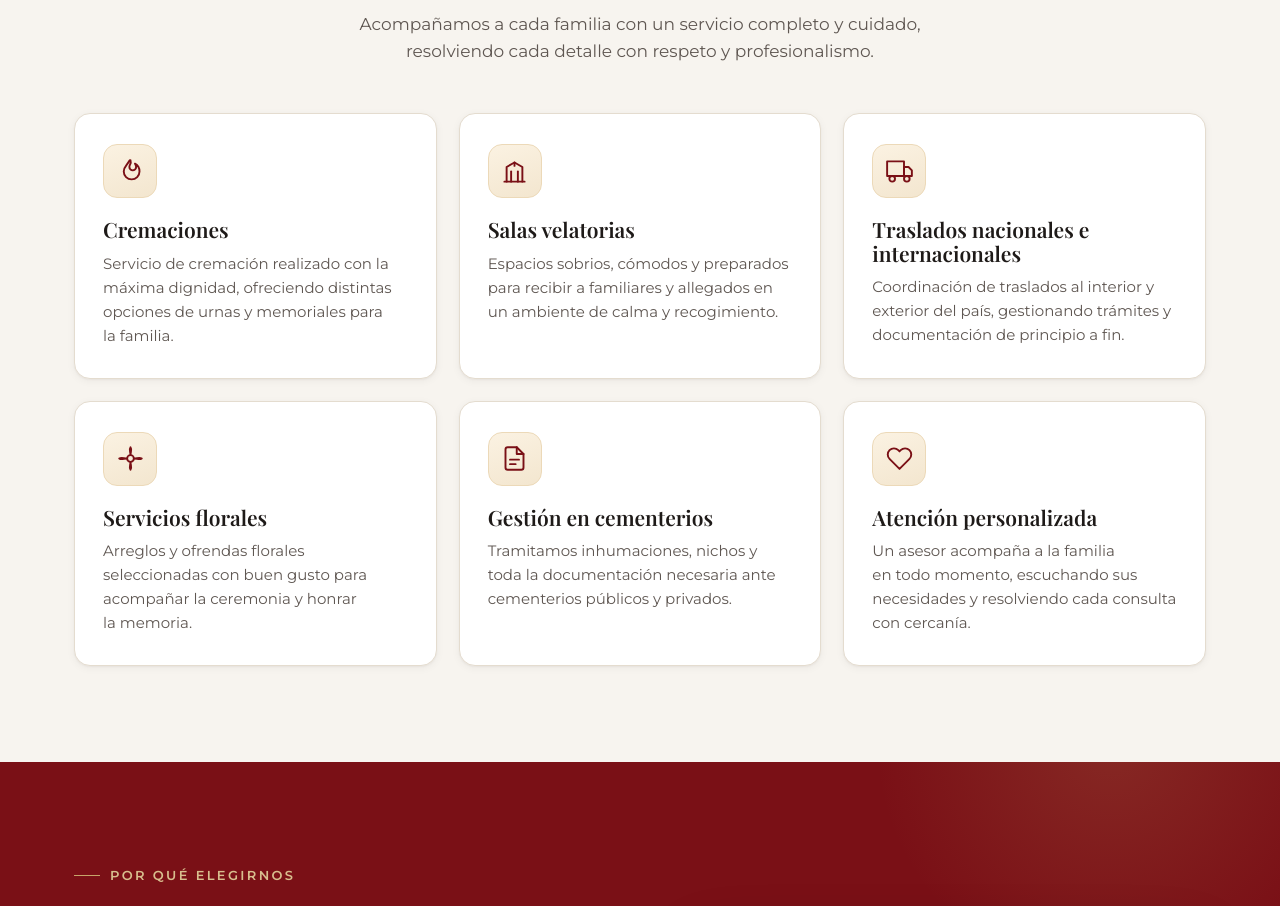
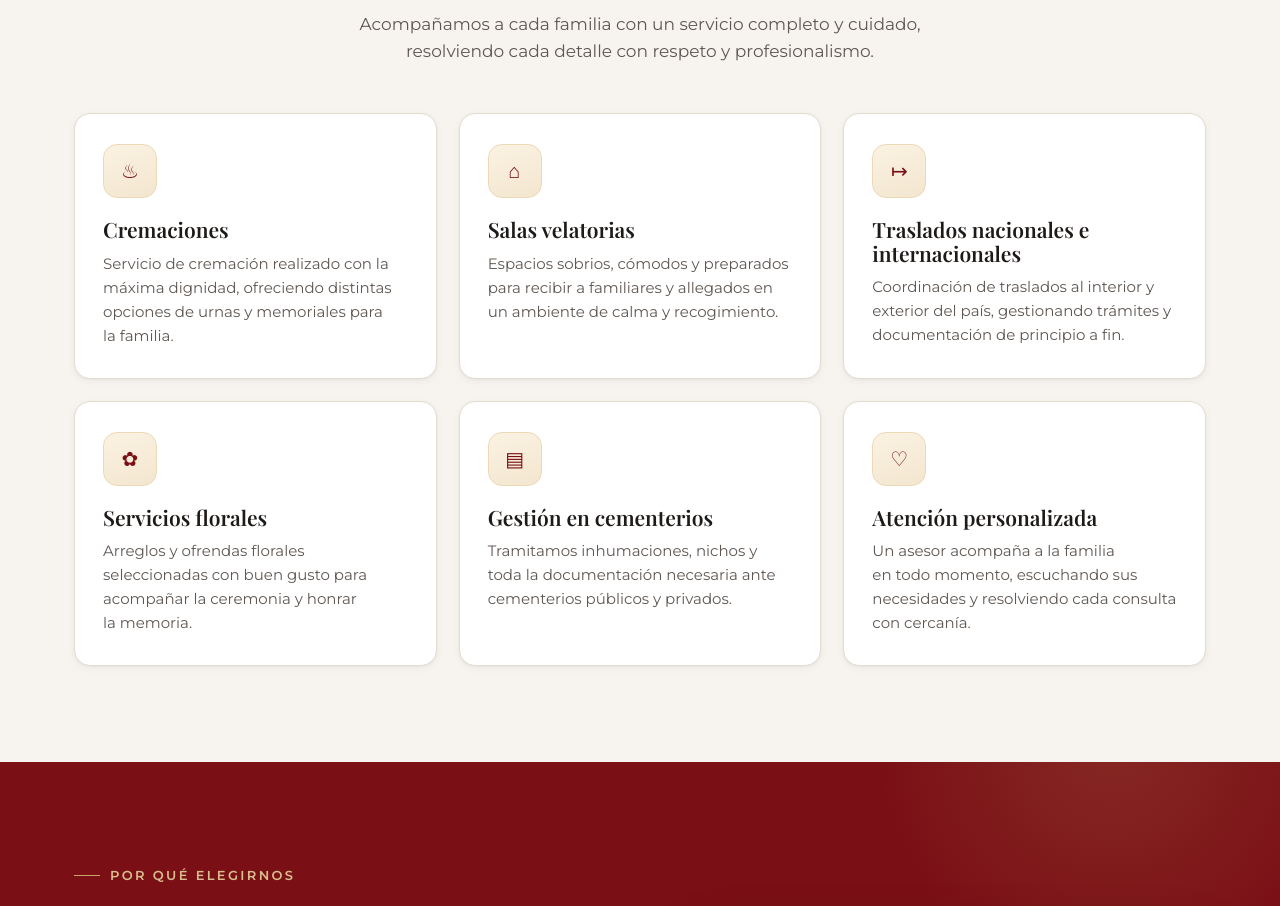
Before and after one commit to fedeposada-front/sepelios-moron-landing, a React (Vite) app: page / in a window 1280 px wide. Shown: the part 1038-1944 px from the top of the page. Built offline with nearby package versions, Linux system fonts and the light colour scheme; no server answers.

Commit message:
fix: restore production layout with CMS-driven content

```diff
--- a/src/components/Services.jsx
+++ b/src/components/Services.jsx
@@ -1,85 +1,32 @@
+import { useSiteDataContext } from '../context/SiteDataContext'
+import { cmsItems, cmsItem } from '../cms/parseCMS'
+
 export default function Services() {
+  const { cms } = useSiteDataContext()
+  const section = cmsItem(cms, 'seccion', 'servicios')
+  const items = cmsItems(cms, 'servicio')
   return (
     <section className="section" id="servicios">
       <div className="wrap">
         <div className="section-head center reveal">
           <span className="eyebrow">Servicios</span>
-          <h2>Servicios funerarios integrales</h2>
-          <p>Acompañamos a cada familia con un servicio completo y cuidado, resolviendo cada detalle con respeto y profesionalismo.</p>
+          <h2>{section?.titulo || 'Servicios funerarios integrales'}</h2>
+          <p>{section?.descripcion || 'Acompañamos a cada familia con un servicio completo y cuidado, resolviendo cada detalle con respeto y profesionalismo.'}</p>
         </div>
         <div className="services-grid">
-
-          <article className="card reveal">
-            <div className="card__icon">
-              <svg viewBox="0 0 24 24" fill="none" stroke="currentColor" strokeWidth="1.7" strokeLinecap="round" strokeLinejoin="round">
-                <path d="M12 2c1 3-1 4-1 6a3 3 0 0 0 6 0c0-1-.3-2-1-3 2 1 4 3.5 4 7a7 7 0 0 1-14 0c0-4 3-6 4-8 .8-1.4 1.5-2.5 2-2z" />
-              </svg>
-            </div>
-            <h3>Cremaciones</h3>
-            <p>Servicio de cremación realizado con la máxima dignidad, ofreciendo distintas opciones de urnas y memoriales para la familia.</p>
-          </article>
-
-          <article className="card reveal">
-            <div className="card__icon">
-              <svg viewBox="0 0 24 24" fill="none" stroke="currentColor" strokeWidth="1.7" strokeLinecap="round" strokeLinejoin="round">
-                <path d="M3 21h18" />
-                <path d="M5 21V8l7-4 7 4v13" />
-                <line x1="9" y1="21" x2="9" y2="12" />
-                <line x1="15" y1="21" x2="15" y2="12" />
-                <path d="M12 4v3" />
-              </svg>
-            </div>
-            <h3>Salas velatorias</h3>
-            <p>Espacios sobrios, cómodos y preparados para recibir a familiares y allegados en un ambiente de calma y recogimiento.</p>
-          </article>
-
-          <article className="card reveal">
-            <div className="card__icon">
-              <svg viewBox="0 0 24 24" fill="none" stroke="currentColor" strokeWidth="1.7" strokeLinecap="round" strokeLinejoin="round">
-                <path d="M1 3h15v13H1z" />
-                <path d="M16 8h4l3 3v5h-7V8z" />
-                <circle cx="5.5" cy="18.5" r="2.5" />
-                <circle cx="18.5" cy="18.5" r="2.5" />
-              </svg>
-            </div>
-            <h3>Traslados nacionales e internacionales</h3>
-            <p>Coordinación de traslados al interior y exterior del país, gestionando trámites y documentación de principio a fin.</p>
-          </article>
-
-          <article className="card reveal">
-            <div className="card__icon">
-              <svg viewBox="0 0 24 24" fill="none" stroke="currentColor" strokeWidth="1.7" strokeLinecap="round" strokeLinejoin="round">
-                <circle cx="12" cy="12" r="3" />
-                <path d="M12 9c0-3 1.5-5 0-7-1.5 2 0 4 0 7zM12 15c0 3-1.5 5 0 7 1.5-2 0-4 0-7zM9 12c-3 0-5-1.5-7 0 2 1.5 4 0 7 0zM15 12c3 0 5 1.5 7 0-2-1.5-4 0-7 0z" />
-              </svg>
-            </div>
-            <h3>Servicios florales</h3>
-            <p>Arreglos y ofrendas florales seleccionadas con buen gusto para acompañar la ceremonia y honrar la memoria.</p>
-          </article>
-
-          <article className="card reveal">
-            <div className="card__icon">
-              <svg viewBox="0 0 24 24" fill="none" stroke="currentColor" strokeWidth="1.7" strokeLinecap="round" strokeLinejoin="round">
-                <path d="M14 2H6a2 2 0 0 0-2 2v16a2 2 0 0 0 2 2h12a2 2 0 0 0 2-2V8z" />
-                <path d="M14 2v6h6" />
-                <line x1="8" y1="13" x2="16" y2="13" />
-                <line x1="8" y1="17" x2="13" y2="17" />
-              </svg>
-            </div>
-            <h3>Gestión en cementerios</h3>
-            <p>Tramitamos inhumaciones, nichos y toda la documentación necesaria ante cementerios públicos y privados.</p>
-          </article>
-
-          <article className="card reveal">
-            <div className="card__icon">
-              <svg viewBox="0 0 24 24" fill="none" stroke="currentColor" strokeWidth="1.7" strokeLinecap="round" strokeLinejoin="round">
-                <path d="M20.84 4.61a5.5 5.5 0 0 0-7.78 0L12 5.67l-1.06-1.06a5.5 5.5 0 0 0-7.78 7.78l1.06 1.06L12 21.23l7.78-7.78 1.06-1.06a5.5 5.5 0 0 0 0-7.78z" />
-              </svg>
-            </div>
-            <h3>Atención personalizada</h3>
-            <p>Un asesor acompaña a la familia en todo momento, escuchando sus necesidades y resolviendo cada consulta con cercanía.</p>
-          </article>
-
+          {(cms ? items : [
+            {id:'cremacion',titulo:'Cremaciones',descripcion:'Servicio de cremación realizado con la máxima dignidad, ofreciendo distintas opciones de urnas y memoriales para la familia.',icono:'flame'},
+            {id:'velatorio',titulo:'Salas velatorias',descripcion:'Espacios sobrios, cómodos y preparados para recibir a familiares y allegados en un ambiente de calma y recogimiento.',icono:'house'},
+            {id:'traslado',titulo:'Traslados nacionales e internacionales',descripcion:'Coordinación de traslados al interior y exterior del país, gestionando trámites y documentación de principio a fin.',icono:'truck'},
+            {id:'flores',titulo:'Servicios florales',descripcion:'Arreglos y ofrendas florales seleccionadas con buen gusto para acompañar la ceremonia y honrar la memoria.',icono:'flower'},
+            {id:'cementerios',titulo:'Gestión en cementerios',descripcion:'Tramitamos inhumaciones, nichos y toda la documentación necesaria ante cementerios públicos y privados.',icono:'file-text'},
+            {id:'personalizada',titulo:'Atención personalizada',descripcion:'Un asesor acompaña a la familia en todo momento, escuchando sus necesidades y resolviendo cada consulta con cercanía.',icono:'heart'}
+          ]).map(item => (
+            <article className="card reveal" key={item.id}>
+              <div className="card__icon" aria-hidden="true"><span style={{fontSize: '20px', lineHeight: 1}}>{({"flame":"♨","house":"⌂","truck":"↦","flower":"✿","file-text":"▤","heart":"♡"})[item.icono] || '✦'}</span></div>
+              <h3>{item.titulo}</h3><p>{item.descripcion}</p>
+            </article>
+          ))}
         </div>
       </div>
     </section>
```
